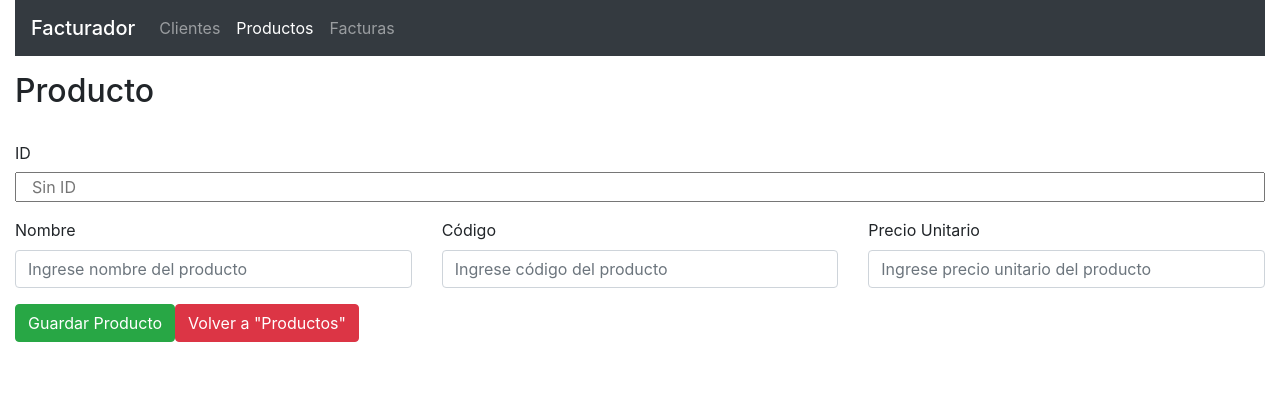
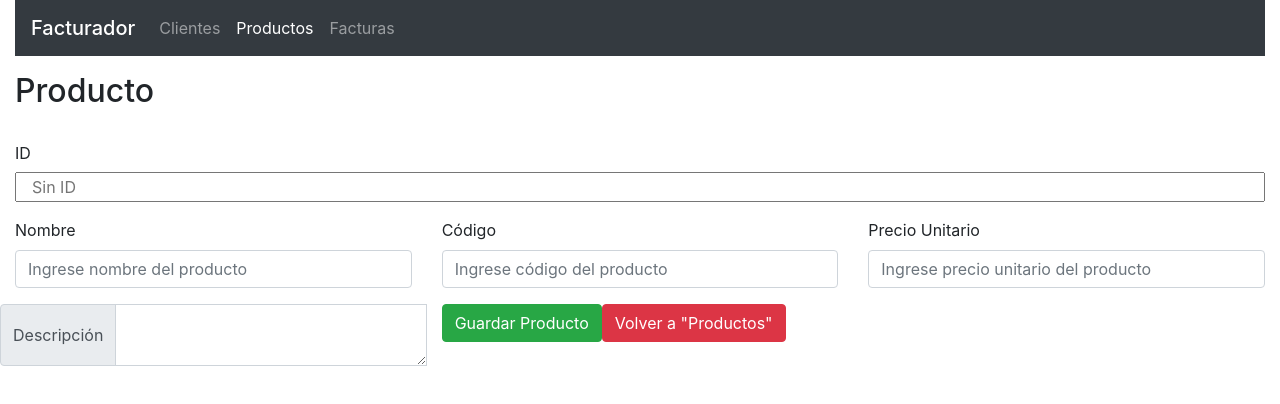
Before and after one commit to dualGiupponi/facturador-frontend, an Angular app: page /productos/crear in a window 1280 px wide. Shown: the top 404 px of the page. Built offline with nearby package versions, Linux system fonts and the light colour scheme.

Commit message:
Add textarea description Productos

```diff
--- a/src/app/components/productos/crear-actualizar-producto/crear-actualizar-producto.component.html
+++ b/src/app/components/productos/crear-actualizar-producto/crear-actualizar-producto.component.html
@@ -20,6 +20,11 @@
         <label for="productoForm.nombre">Precio Unitario</label>
         <input type="text" class="form-control" id="productoForm.precio_unitario" placeholder="Ingrese precio unitario del producto" [(ngModel)]="productoForm.precio_unitario">
     </div>
+    <div class="input-group">
+        <div class="input-group-prepend">
+          <span class="input-group-text">Descripción</span>
+        </div>
+        <textarea class="form-control col-12" id="productoForm.descripcion" [(ngModel)]="productoForm.descripcion"></textarea>
     <div class="form-group col-8">
         <button class="btn btn-success" (click)="sendProducto()">Guardar Producto</button>
         <button [routerLink]="['/productos']" class="btn btn-danger">Volver a "Productos"</button>
```
